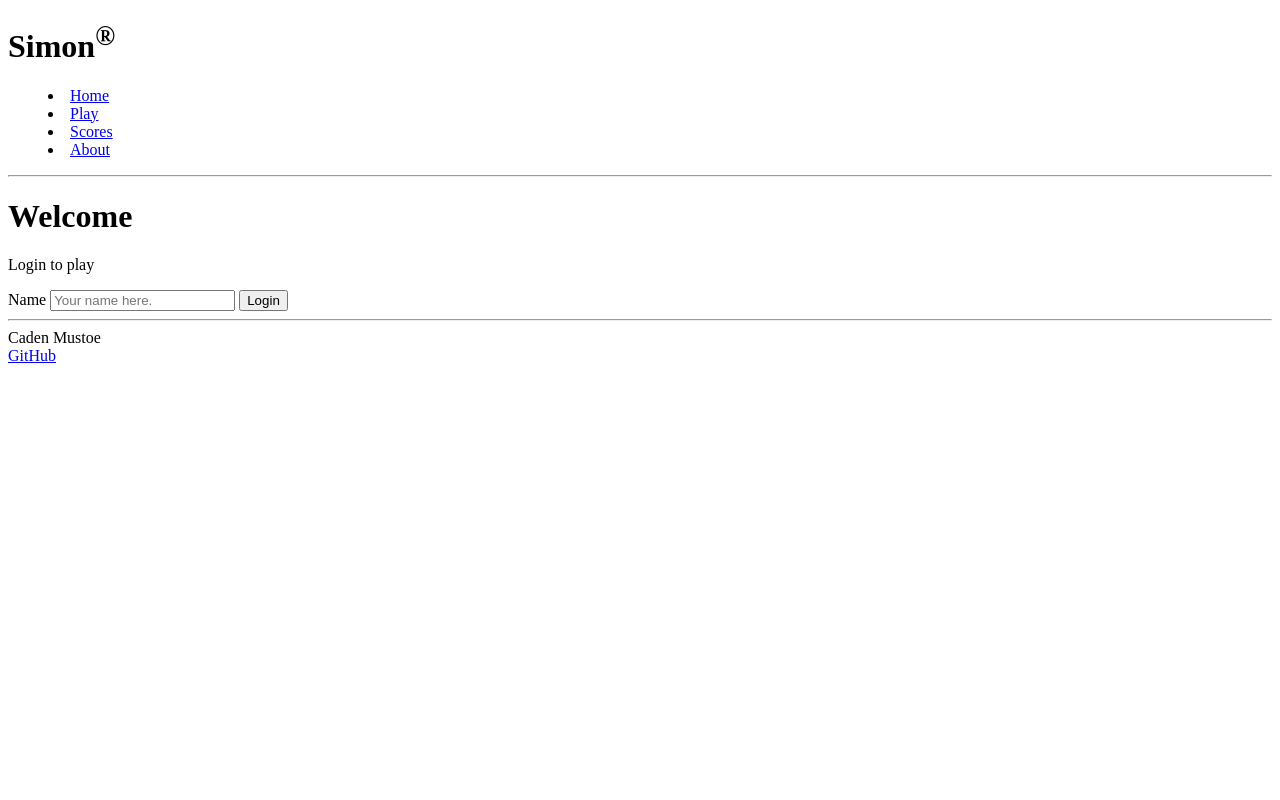
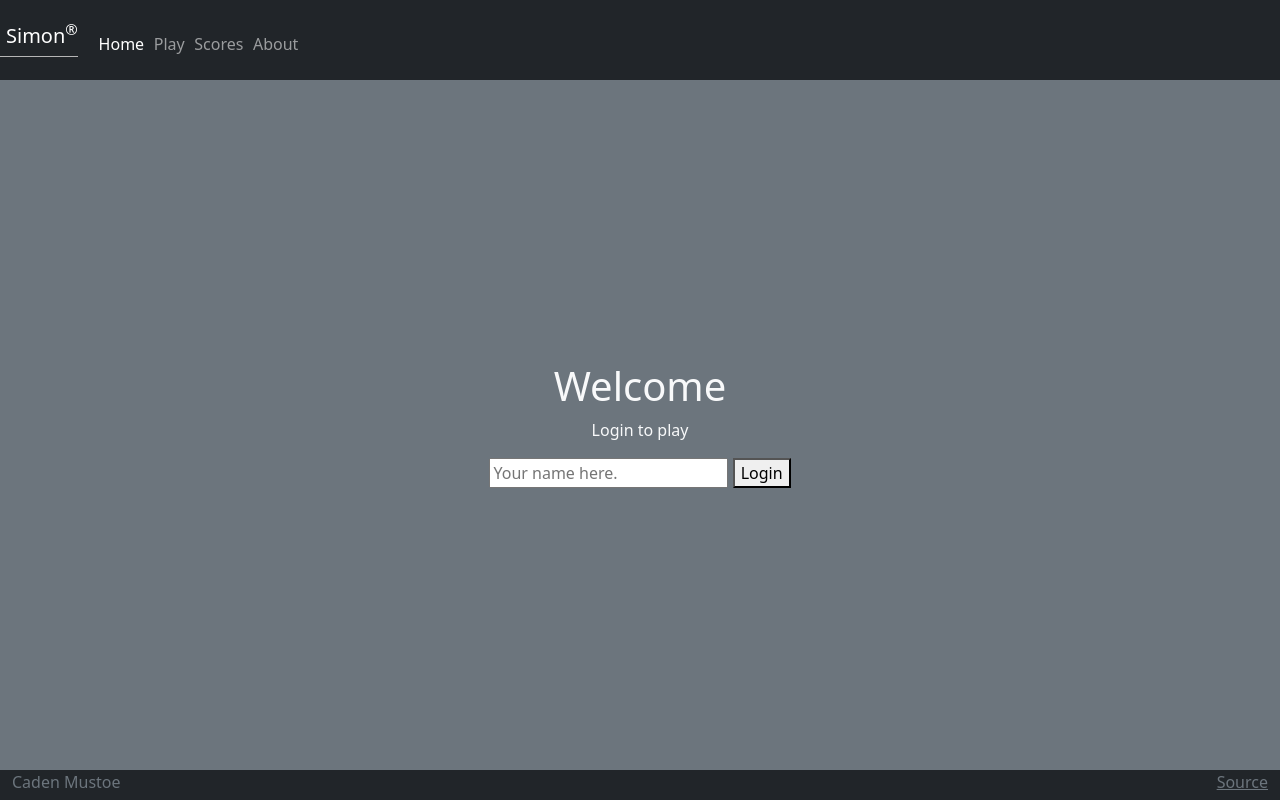
Before and after one commit to Vigitant/simon, a plain HTML site: page index.html in a window 1280 px wide. Drawn offline with nearby package versions, Linux system fonts and the light colour scheme.

Commit message:
updated the main page

```diff
--- a/index.html
+++ b/index.html
@@ -5,37 +5,59 @@
         <meta name="viewport" content="width=device-width, initial-scale=1.0" />
         <title>Simon</title>
         <link rel="icon" href="favicon.ico" />
+
+        <link rel="stylesheet" href="main.css" />
+
+        <!-- Include bootstrap CSS framework -->
+        <link
+            href="https://cdn.jsdelivr.net/npm/bootstrap@5.2.2/dist/css/bootstrap.min.css"
+            rel="stylesheet"
+            integrity="sha384-Zenh87qX5JnK2Jl0vWa8Ck2rdkQ2Bzep5IDxbcnCeuOxjzrPF/et3URy9Bv1WTRi"
+            crossorigin="anonymous"
+        />
     </head>
-    <body>
-        <header>
-            <h1>Simon<sup>&reg;</sup></h1>
-
-            <nav>
-                <menu>
-                    <li><a href="index.html">Home</a></li>
-                    <li><a href="play.html">Play</a></li>
-                    <li><a href="scores.html">Scores</a></li>
-                    <li><a href="about.html">About</a></li>
+    <body class="bg-dark text-light">
+        <header class="container-fluid">
+            <nav class="navbar fixed-top navbar-dark">
+                <a class="navbar-brand" href="#">Simon<sup>&reg;</sup></a>
+                <menu class="navbar-nav">
+                    <li class="nav-item">
+                        <a class="nav-link active" href="index.html">Home</a>
+                    </li>
+                    <li class="nav-item">
+                        <a class="nav-link" href="play.html">Play</a>
+                    </li>
+                    <li class="nav-item">
+                        <a class="nav-link" href="scores.html">Scores</a>
+                    </li>
+                    <li class="nav-item">
+                        <a class="nav-link" href="about.html">About</a>
+                    </li>
                 </menu>
             </nav>
-            <hr/>
         </header>
 
-        <main>
+        <main class="container-fluid bg-secondary text-center">
+            <div>
                 <h1>Welcome</h1>
                 <p>Login to play</p>
                 <form method="get" action="play.html">
-                <label for="name">Name</label>
+                    <!-- <label for="name">Name</label> -->
                     <input type="text" id="name" placeholder="Your name here." />
                     <button type="submit">Login</button>
                 </form>
+            </div>
         </main>
 
-        <footer>
-            <hr />
+        <footer class="bg-dark text-dark text-muted">
+            <div class="container-fluid">
                 <span class="text-reset">Caden Mustoe</span>
-            <br />
-            <a href="https://github.com/webprogramming260/simon-html">GitHub</a>
+                <a
+                    class="text-reset"
+                    href="https://github.com/Vigitant/simon-css"
+                    >Source</a
+                >
+            </div>
         </footer>
     </body>
 </html>
```
Lines whose indentation alone changed are shown as unchanged.
